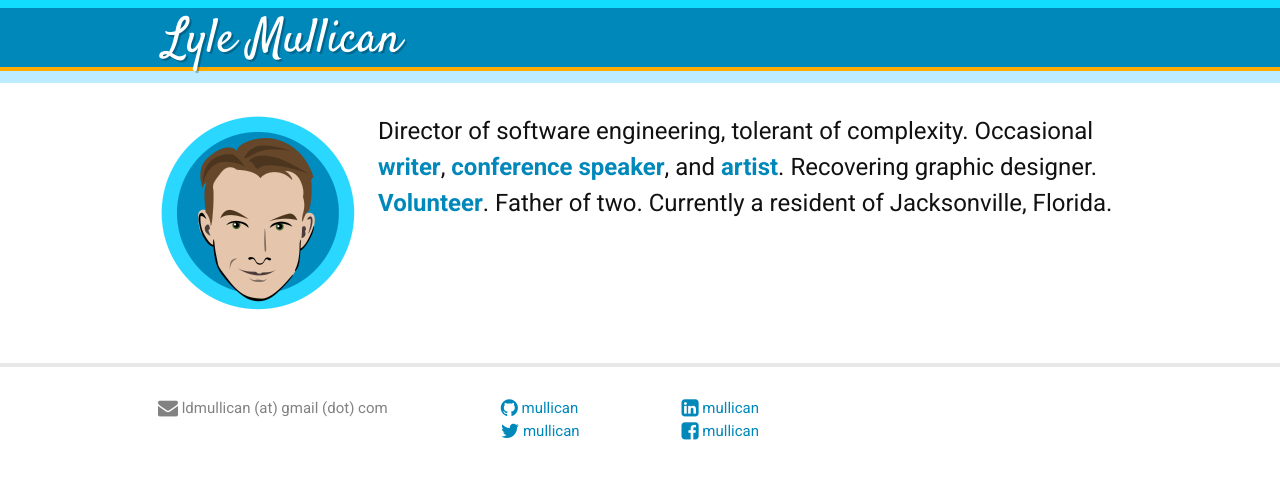
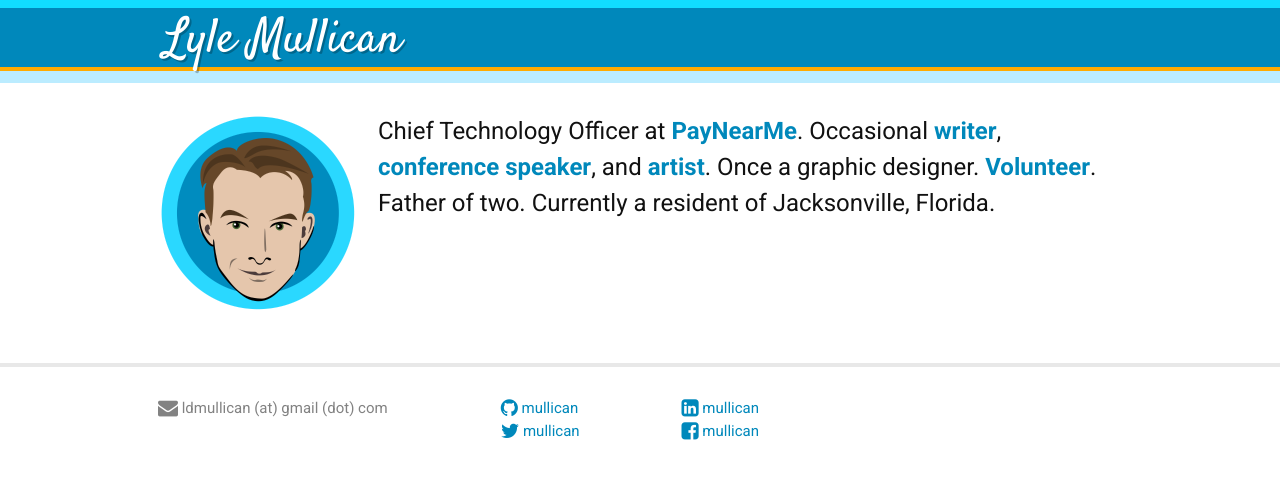
Before and after one commit to mullican/mullican.github.io, a Jekyll site: the page built from index.html, in a window 1280 px wide. Shown: the top 479 px of the page. Built offline with Jekyll 4.4.1, drawn with Linux system fonts in a browser that asks for light colours; nearby versions of some CDN libraries.

Commit message:
Update title

```diff
--- a/index.html
+++ b/index.html
@@ -5,11 +5,11 @@ layout: default
 <div class="home">
   <img src="/images/portrait-illustrated-400.png" width="200" height="200" id="portrait" alt="Illustrated Portrait" />
   <p class="overview">
-    Director of software engineering, tolerant of complexity.
+    Chief Technology Officer at <a href="https://home.paynearme.com">PayNearMe</a>.
     Occasional <a href="https://www.alistapart.com/author/lylemullican">writer</a>,
     <a href="https://www.youtube.com/watch?v=PRZn0QyQvPI">conference</a>
     <a href="https://www.youtube.com/watch?v=Ima3D7q8qCg">speaker</a>,
-    and <a href="artwork">artist</a>. Recovering graphic designer.
+    and <a href="artwork">artist</a>. Once a graphic designer.
     <a href="/causes">Volunteer</a>. Father of two.
     Currently a resident of Jacksonville, Florida.
   </p>
```
